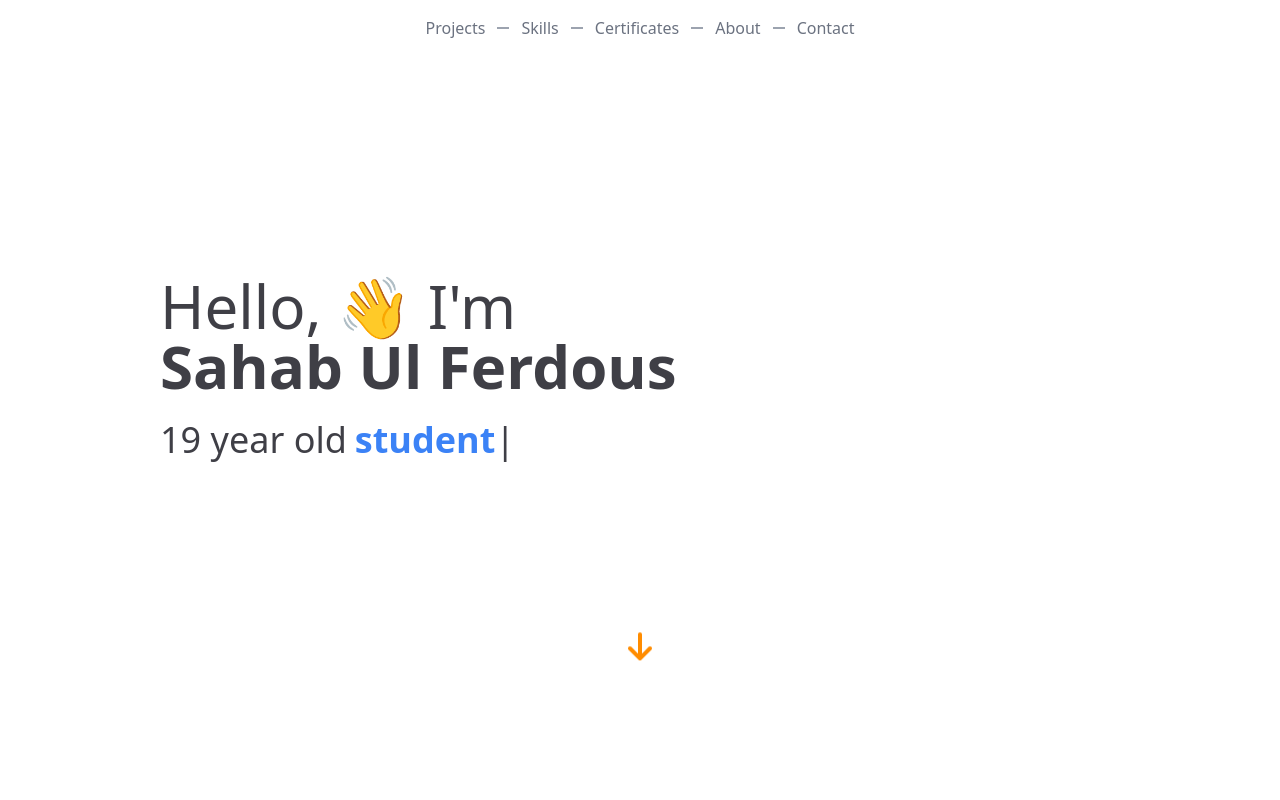
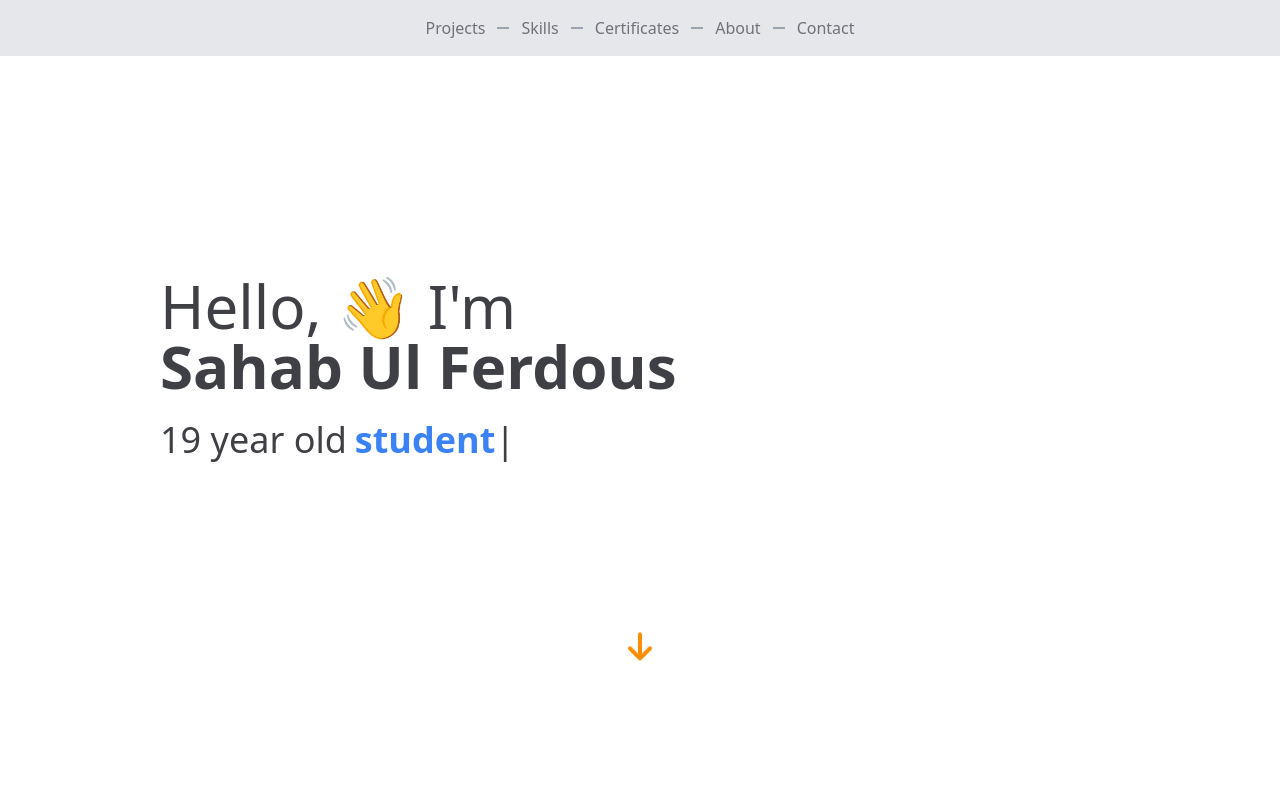
Before and after one commit to FPLCodes/Personal-portfolio, a Next.js app: page / in a window 1280 px wide. Shown: the top 800 px of the page. Built offline with nearby package versions, Linux system fonts and the light colour scheme.

Commit message:
Added background to nav bar

```diff
--- a/pages/index.tsx
+++ b/pages/index.tsx
@@ -27,9 +27,9 @@ const Home: NextPage = () => {
           let sectionBottom = sectionTop + sections[i].offsetHeight; // top position of the current section element + its height
 
           if (scrollPos >= sectionTop && scrollPos <= sectionBottom) {
-            sidebarLinks[i].classList.add("text-indigo-400");
+            sidebarLinks[i].classList.add("text-black");
           } else {
-            sidebarLinks[i].classList.remove("text-indigo-400");
+            sidebarLinks[i].classList.remove("text-black");
           }
         }
       });
@@ -60,14 +60,14 @@ const Home: NextPage = () => {
       <Script id="kwes" src="https://kwesforms.com/v2/kwes-script.js" />
 
       <main className="flex w-full flex-1 flex-col items-center justify-center px-2 sm:px-10 md:px-20 xl:px-40 2xl:px-52">
-        <nav className="fixed m-1/2 top-0 mt-4 z-50 invisible sm:visible">
-          <ul className="flex flex-row text-center text-gray-500 font-light space-x-3">
+        <nav className="fixed w-full top-0 py-4 z-50 invisible sm:visible bg-gray-200">
+          <ul className="flex flex-row justify-center text-center text-zinc-500 font-light space-x-3">
             <li
               data-aos="fade-right"
               data-aos-duration="500"
               data-aos-once="true"
               data-aos-delay="100"
-              className="sidebarLink hover:text-indigo-400 transition-all duration-200 cursor-pointer"
+              className="sidebarLink hover:text-black transition-all duration-200 cursor-pointer"
             >
               Projects
             </li>
@@ -84,7 +84,7 @@ const Home: NextPage = () => {
               data-aos-duration="500"
               data-aos-once="true"
               data-aos-delay="300"
-              className="sidebarLink hover:text-indigo-400 transition-all duration-200 cursor-pointer"
+              className="sidebarLink hover:text-black transition-all duration-200 cursor-pointer"
             >
               Skills
             </li>
@@ -101,7 +101,7 @@ const Home: NextPage = () => {
               data-aos-duration="500"
               data-aos-once="true"
               data-aos-delay="500"
-              className="sidebarLink hover:text-indigo-400 transition-all duration-200 cursor-pointer"
+              className="sidebarLink hover:text-black transition-all duration-200 cursor-pointer"
             >
               Certificates
             </li>
@@ -118,7 +118,7 @@ const Home: NextPage = () => {
               data-aos-duration="500"
               data-aos-once="true"
               data-aos-delay="700"
-              className="sidebarLink hover:text-indigo-400 transition-all duration-200 cursor-pointer"
+              className="sidebarLink hover:text-black transition-all duration-200 cursor-pointer"
             >
               About
             </li>
@@ -135,7 +135,7 @@ const Home: NextPage = () => {
               data-aos-duration="500"
               data-aos-once="true"
               data-aos-delay="900"
-              className="sidebarLink hover:text-indigo-400 transition-all duration-200 cursor-pointer"
+              className="sidebarLink hover:text-black transition-all duration-200 cursor-pointer"
             >
               Contact
             </li>
```
